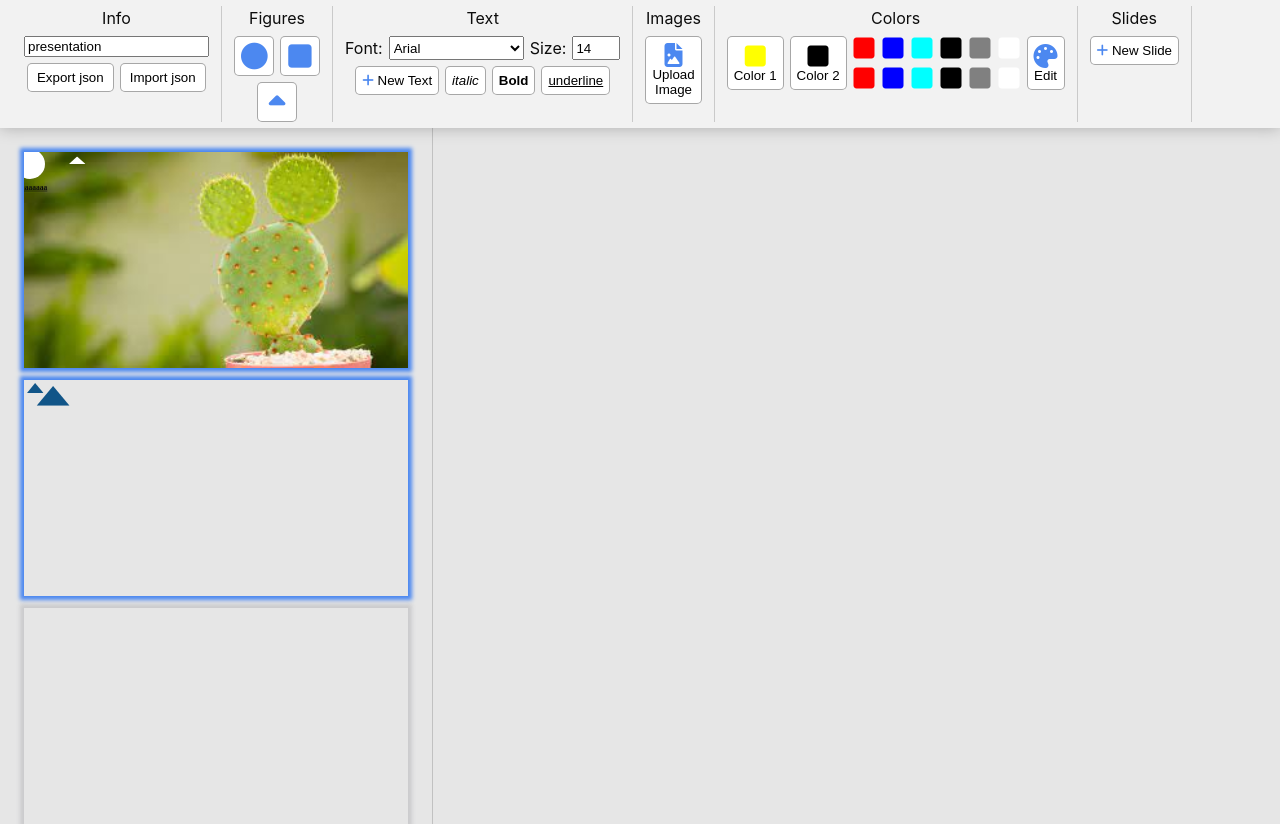
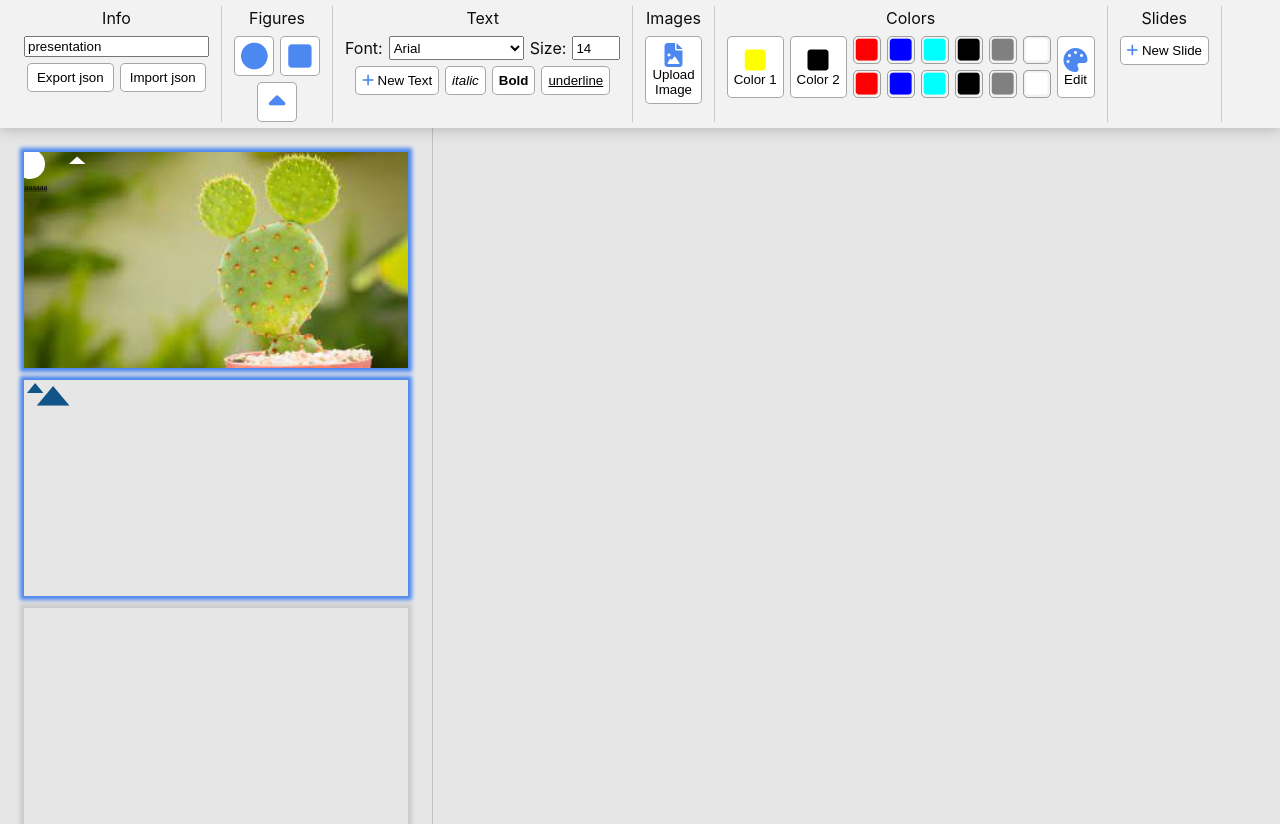
Before and after one commit to Seelpy/slides-maker, a React (Vite) app: page / in a window 1280 px wide. Built offline with nearby package versions, Linux system fonts and the light colour scheme.

Commit message:
Размер текст-объекта подгоняется под текст

```diff
--- a/src/components/Slide/SlideObject.tsx
+++ b/src/components/Slide/SlideObject.tsx
@@ -1,5 +1,5 @@
 import styles from './SlideObject.module.css'
-import { SlideObject, SlideInfo, SlideObjectType } from '../../models/types.ts'
+import { SlideObject, SlideInfo, SlideObjectType, Slide } from '../../models/types.ts'
 import SlidePrimitive from './SlidePrimitive.tsx'
 import SlideText from './SlideText.tsx'
 import SlideImage from './SlideImage.tsx'
@@ -17,13 +17,13 @@ type SlideObjectProps = {
   preview: boolean
 }
 
-function getObject(data: SlideObject) {
+function getObject(data: SlideObject, slide: SlideInfo) {
   switch (data.type) {
     case SlideObjectType.Primitive:
       return <SlidePrimitive data={data} />
 
     case SlideObjectType.Text:
-      return <SlideText data={data} />
+      return <SlideText data={data} slide={slide}/>
 
     case SlideObjectType.Image:
       return <SlideImage data={data} />
@@ -81,14 +81,13 @@ const EditorObject = (props: SlideObjectProps) => {
     <div
       style={style}
       ref={slideObject}
-      data-selected={props.data.selected ? `true` : `false`}
       className={
         styles.slideObject +
         (props.data.selected && !props.preview ? ` ${styles.activeObject}` : ``)
       }
       onMouseDown={!props.preview ? (e) => handleMouseDown(e) : () => {}}
     >
-      {getObject(data)}
+      {getObject(data, props.slide)}
     </div>
   )
 }
--- a/src/components/Slide/SlideText.tsx
+++ b/src/components/Slide/SlideText.tsx
@@ -1,16 +1,34 @@
-import { TextObject } from '../../models/types.ts'
+import { useRef } from 'react'
+import { Size, TextObject } from '../../models/types.ts'
 import Char from './Char.tsx'
 import styles from './SlideText.module.css'
+import { usePresentationActions } from '../../hooks/redux.ts'
+import { SlideInfo } from '../../models/types.ts'
 
 type TextProps = {
-  data: TextObject
+  data: TextObject;
+  slide: SlideInfo;
 }
 
 const SlideText = (props: TextProps) => {
   const data = props.data
+  const textRef = useRef<HTMLDivElement | null>(null);
+  const {updateSlide} = usePresentationActions();
+
+  // Подгоняем размер объекта под размер текста
+  if (textRef.current) {
+    const textSize: Size = {
+      width: textRef.current.clientWidth,
+      height: textRef.current.clientHeight
+    };
+
+    if (textSize.width !== data.size.width || textSize.height !== data.size.height) {
+      updateSlide({slide: props.slide, oldSlideObject: data, newSlideObject: {...data, size: textSize}});
+    }
+  }
 
   return (
-    <div className={styles.text}>
+    <div className={styles.text} ref={textRef}>
       {data.chars.map((char, i) => (
         <Char key={i} data={char} />
       ))}
--- a/src/components/UI/ColorButton.module.css
+++ b/src/components/UI/ColorButton.module.css
@@ -1,11 +1,15 @@
 .colorButton {
-  box-sizing: border-box;
-  padding: 0 1px;
-  border-radius: 2px;
+  width: 26px;
+  height: 26px;
+  font-size: 25px;
+  text-align: center;
+
   cursor: pointer;
-  transition: outline 180ms ease-in-out;
+  border-radius: 5px;
+  border: 1px solid rgb(24 24 24 / 38%);
+  transition : border 180ms ease-in-out;
 }
 
 .colorButton:hover {
-  outline: 1px solid rgb(24 24 24 / 88%);
+  border: 1px solid rgb(24 24 24 / 88%);
 }
--- a/src/components/UI/ColorButton.tsx
+++ b/src/components/UI/ColorButton.tsx
@@ -10,7 +10,7 @@ const ColorButton = (props: ColorButtonProps) => {
     <i
       onClick={() => props.onClick(props.color)}
       className={styles.colorButton + ' fa-sharp fa-solid fa-square'}
-      style={{ color: props.color, fontSize: `1.5rem` }}
+      style={{ color: props.color }}
     />
   )
 }
```
